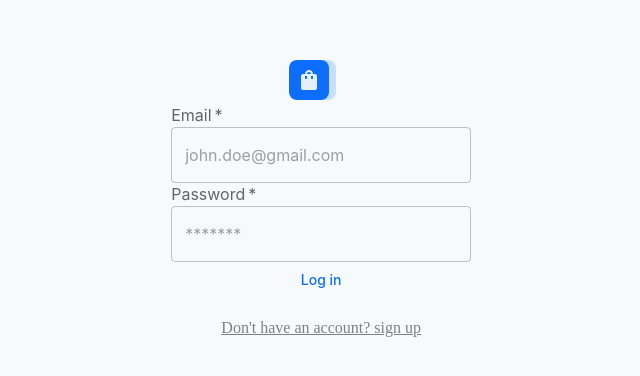
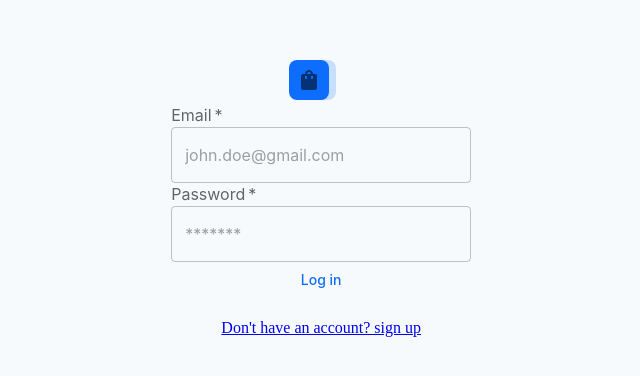
Before and after one commit to kipackjeong/cmsc495-shopping, a Next.js app: page /auth/login in a window 1280 px wide. Shown: the part 168-544 px from the top of the page, without its empty margins (314-954 px from the left). Built offline with nearby package versions, Linux system fonts and the light colour scheme.

Commit message:
palette option error solved

```diff
--- a/src/content/auth/LoginForm.tsx
+++ b/src/content/auth/LoginForm.tsx
@@ -87,7 +87,7 @@ const LoginForm = () => {
           </Button>
           <Box height="20px"></Box>
           <Link
-            style={{ cursor: "pointer", color: "grey" }}
+            style={{ cursor: "pointer", color: "mygrey.200" }}
             href="/auth/signup"
           >
             Don&apos;t have an account? sign up
--- a/src/content/auth/SignupForm.tsx
+++ b/src/content/auth/SignupForm.tsx
@@ -121,7 +121,10 @@ const SignupForm = () => {
           <Button type="submit" color="primary" className="form__custom-button">
             Sign up
           </Button>
-          <Link style={{ cursor: "pointer", color: "grey" }} href="/auth/login">
+          <Link
+            style={{ cursor: "pointer", color: "mygrey.200" }}
+            href="/auth/login"
+          >
             Already have an account? login
           </Link>
         </Stack>
--- a/src/content/main/ProductsListView.tsx
+++ b/src/content/main/ProductsListView.tsx
@@ -16,7 +16,7 @@ const Product = ({ product, ...rest }: { product: Product }) => {
       sx={{
         width: "920px",
         cursor: "pointer",
-        "&:hover": { opacity: 0.8, backgroundColor: "grey.200" },
+        "&:hover": { opacity: 0.8, backgroundColor: "mygrey.200" },
       }}
       onClick={() => {
         router.push(`/products/${product.id}`);
--- a/src/layouts/MainLayout.tsx
+++ b/src/layouts/MainLayout.tsx
@@ -13,7 +13,7 @@ const MainLayout = ({ children }: MainLayoutProps) => {
         justifyContent={"center"}
         alignItems={"center"}
         flex={1}
-        sx={{ backgroundColor: "grey.100" }}
+        sx={{ backgroundColor: "mygrey.100" }}
       >
         {children}
       </Stack>
--- a/src/pages/cart/checkout.tsx
+++ b/src/pages/cart/checkout.tsx
@@ -52,7 +52,7 @@ const CheckoutPage = () => {
       sx={{
         height: "98vh",
         padding: "18px 0px",
-        backgroundColor: "grey.100",
+        backgroundColor: "mygrey.100",
       }}
     >
       <Stack direction="row" sx={{ height: "60px" }} alignItems={"center"}>
--- a/src/theme/colors.tsx
+++ b/src/theme/colors.tsx
@@ -1,18 +1,15 @@
-import { PaletteOptions } from "@mui/material";
+import { MyPaletteOptions, PaletteOptions } from "@mui/material";
 import { ColorPartial } from "@mui/material/styles/createPalette";
 
-export const palette: PaletteOptions = {
+export const palette: MyPaletteOptions = {
   dark: { main: "#1C1C1C" },
-  grey: {
+  mygrey: {
     600: "#505050",
     500: "#8B96A5",
     400: "#BDC4CD",
     300: "#DEE2E7",
     200: "#EFF2F4",
     100: "#F7FAFC",
-  },
-  blue: {
-    100: "#E3F0FF",
   },
   green: { main: "#067D62" },
   apricot: { main: "#FFE6BF" },
@@ -35,11 +32,10 @@ declare module "@mui/material/styles" {
     neutral: Palette["primary"];
   }
 
-  interface PaletteOptions {
+  interface MyPaletteOptions extends PaletteOptions {
     dark: PaletteOptions["primary"];
-    grey: PaletteOptions["grey"];
-    blue: PaletteOptions["blue"];
-    green: PaletteOptions["green"];
+    mygrey: PaletteOptions["grey"];
+    green: PaletteOptions["success"];
     apricot: PaletteOptions["primary"];
     orange: PaletteOptions["primary"];
     red: PaletteOptions["primary"];
```
